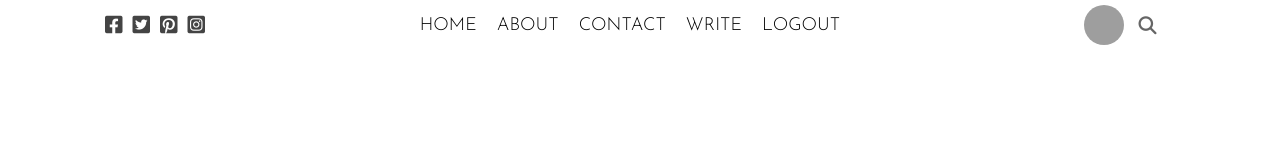
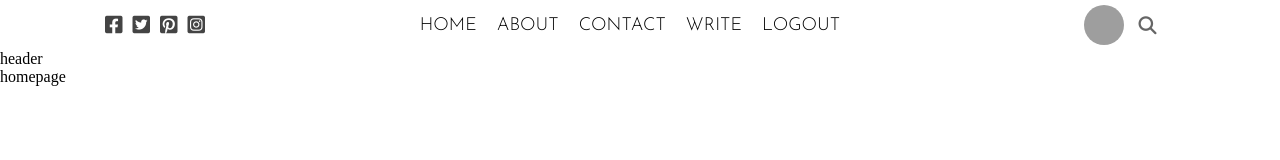
Before and after one commit to Herold1989/react-blog, a React (Create React App) app: page / in a window 1280 px wide. Shown: the top 160 px of the page. Built offline with nearby package versions, Linux system fonts and the light colour scheme; grey boxes are pictures that could not be loaded.

Commit message:
creating homepage structure

```diff
--- a/src/App.js
+++ b/src/App.js
@@ -1,9 +1,11 @@
+import Home from "./pages/homepage/Home";
 import TopBar from "./topbar/TopBar";
 
 function App() {
   return (
     <div className="App">
       <TopBar/>
+      <Home/>
     </div>
   );
 }
--- /dev/null
+++ b/src/header/Header.jsx
@@ -0,0 +1,9 @@
+import "./header.css"
+
+export default function Header() {
+  return (
+    <div className='header'>
+        header
+    </div>
+  )
+}
--- /dev/null
+++ b/src/pages/homepage/Home.jsx
@@ -0,0 +1,11 @@
+import Header from "../../header/Header"
+import "./home.css"
+
+export default function Home() {
+  return (
+    <div className="home">
+        <Header/>
+        homepage
+        </div>
+  )
+}
--- a/src/topbar/TopBar.jsx
+++ b/src/topbar/TopBar.jsx
@@ -19,7 +19,7 @@ export default function TopBar() {
         </div>
         <div className="topRight">
             <img className ="topImg"
-                src="https://images.pexels.com/photos/1858175/pexels-photo-1858175.jpeg?auto=compress&cs=tinysrgb&dpr=2&w=500"
+                src="https://media-exp1.licdn.com/dms/image/C4D03AQGQxEHObPdKPw/profile-displayphoto-shrink_800_800/0/1521378950303?e=2147483647&v=beta&t=xWKvfpVbtvHdA6OOKLRJN4Mj40TDBE8ns5Hw7oPGoL0"
                 alt=""
             />
             <i className =" topSearchIcon fas fa-search"></i>
```
Also changed, not shown: src/header/header.css (added), src/pages/homepage/home.css (added).
